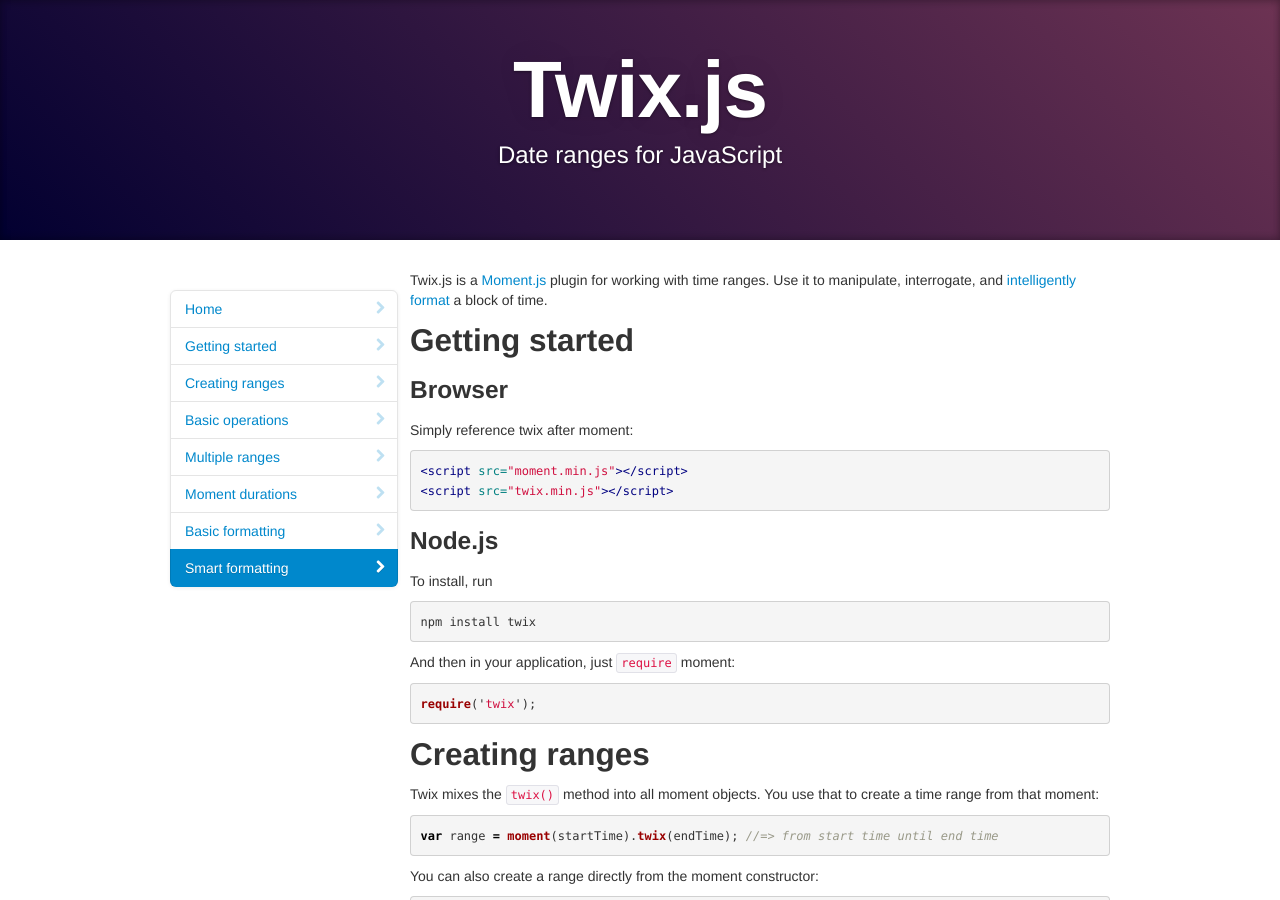
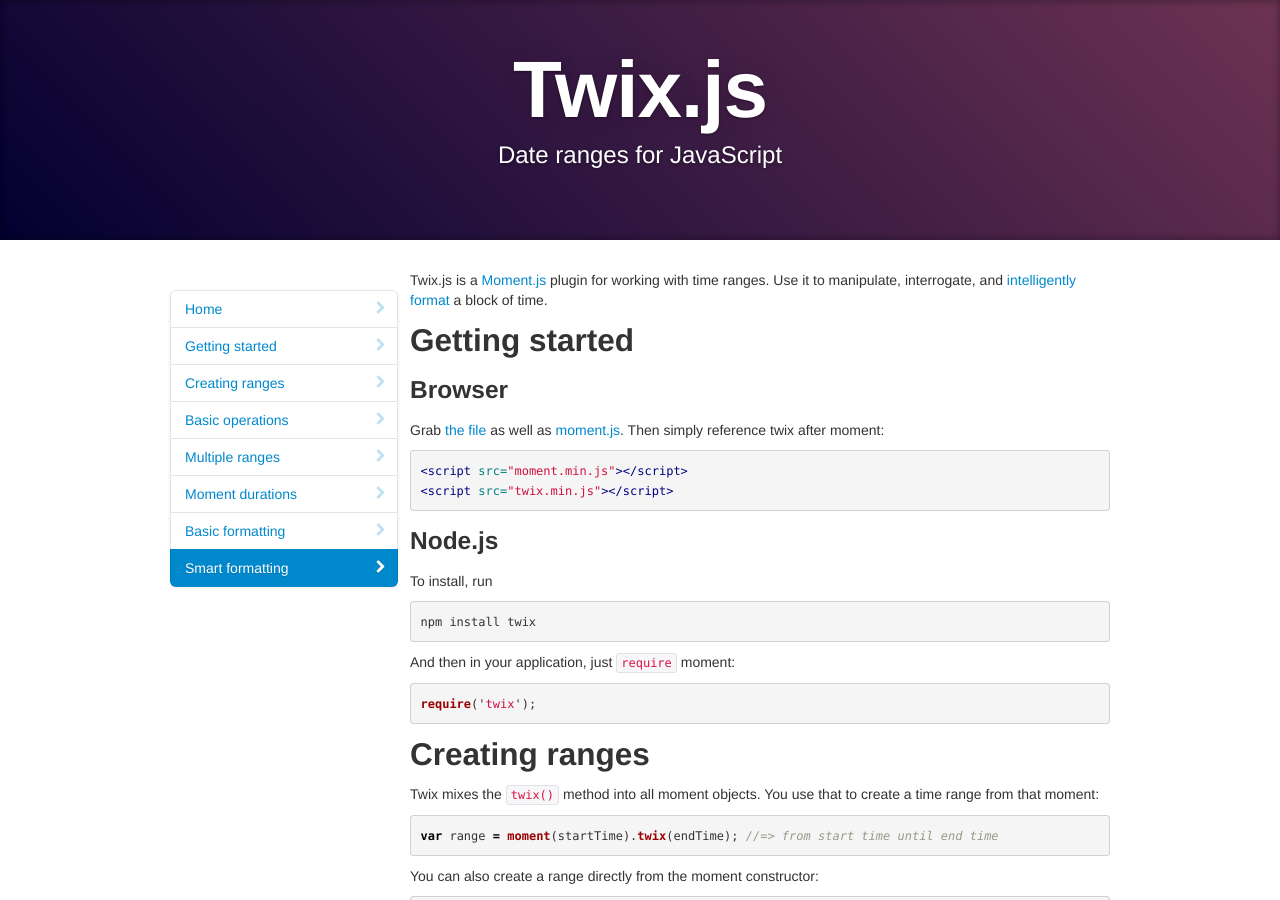
Before and after one commit to icambron/twix.js, a Jekyll site: the page built from index.markdown, in a window 1280 px wide and 900 px high. Built offline with Jekyll 4.4.1, drawn with Linux system fonts in a browser that asks for light colours; nearby versions of some CDN libraries; Markdown is read by kramdown in place of the engine named in the settings.

Commit message:
adding links to the files

````diff
--- a/index.markdown
+++ b/index.markdown
@@ -11,7 +11,11 @@
 
 ###Browser
 
-Simply reference twix after moment:
+Grab [the
+file](https://raw.github.com/icambron/twix.js/master/bin/twix.min.js) as
+well as
+[moment.js](https://raw.github.com/timrwood/moment/1.3.0/moment.min.js).
+Then simply reference twix after moment:
 
 ```html
 <script src="moment.min.js"></script>
````
